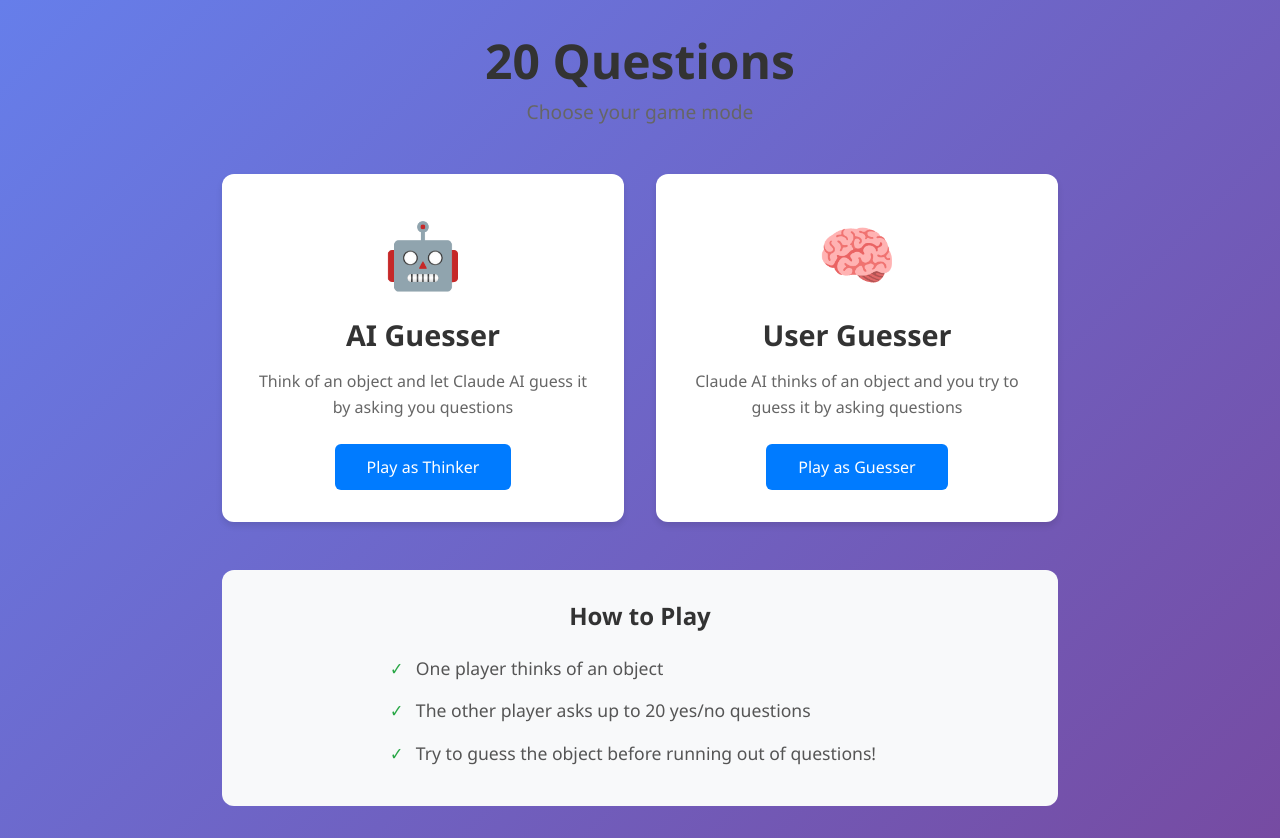
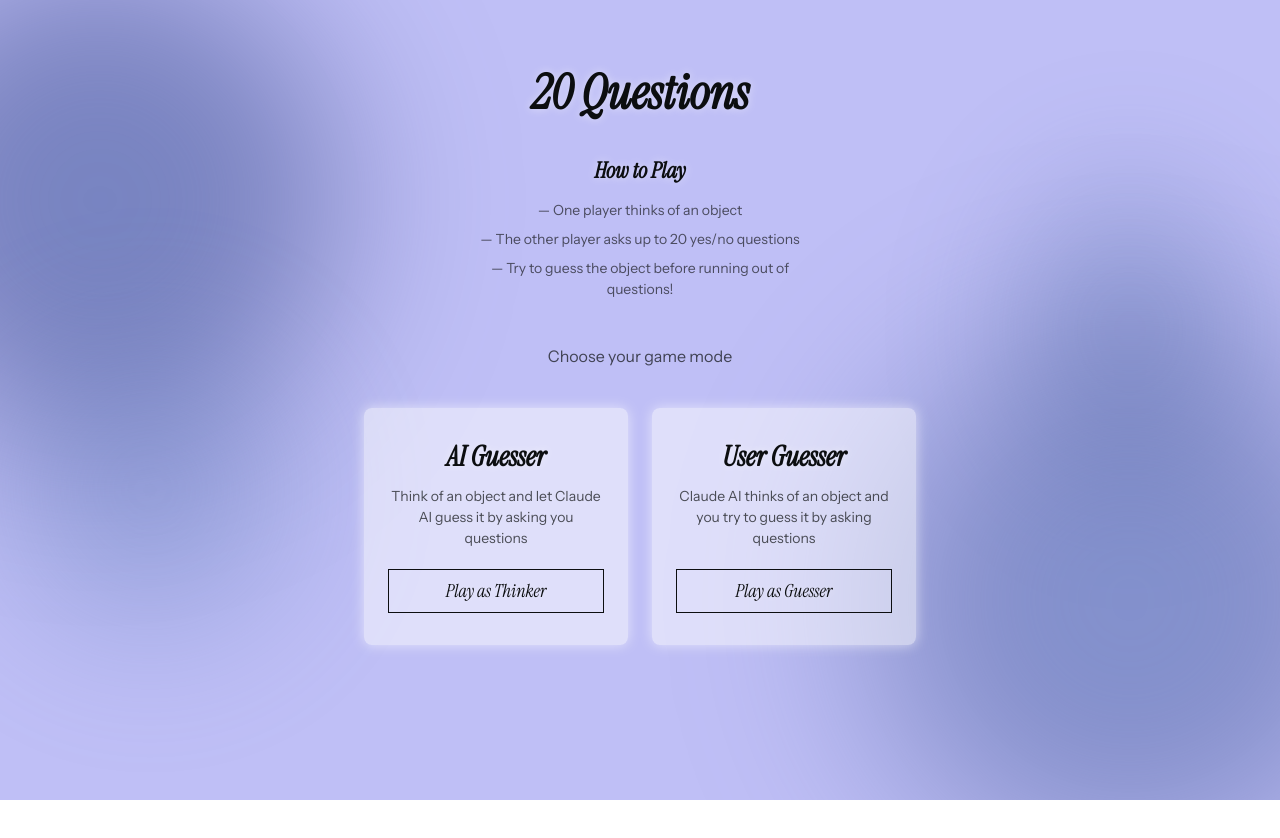
Before and after one commit to renoj-v/20Q, a React (Vite) app: page / in a window 1280 px wide. After the commit the page ends 800 px from the top, so only its background shows below. Built offline with nearby package versions, Linux system fonts and the light colour scheme; no server answers.

Commit message:
applying new styles to home screen

```diff
--- a/src/components/ModeSelection.css
+++ b/src/components/ModeSelection.css
@@ -1,119 +1,239 @@
+/* Mode Selection — matching AIGuesser / UserGuesser design */
+
 .mode-selection {
-  max-width: 900px;
-  margin: 0 auto;
-  padding: 2rem;
+  position: relative;
+  width: 100%;
+  height: 100vh;
+  background: #bfbff6;
+  display: flex;
+  flex-direction: column;
+  align-items: center;
+  overflow: hidden;
+}
+
+/* Decorative gradient background shapes */
+.mode-selection::before,
+.mode-selection::after {
+  content: '';
+  position: absolute;
+  border-radius: 50%;
+  filter: blur(80px);
+  opacity: 0.5;
+  pointer-events: none;
+}
+
+.mode-selection::before {
+  width: 600px;
+  height: 600px;
+  top: -100px;
+  left: -200px;
+  background: radial-gradient(ellipse at center, #3a5ba0 0%, #2a3a7c 40%, transparent 70%);
+}
+
+.mode-selection::after {
+  width: 700px;
+  height: 700px;
+  bottom: -150px;
+  right: -200px;
+  background: radial-gradient(ellipse at center, #5a7cbf 0%, #3a5090 30%, transparent 70%);
+}
+
+/* Extra decorative layer */
+.mode-selection-bg {
+  position: absolute;
+  inset: 0;
+  pointer-events: none;
+  overflow: hidden;
+}
+
+.mode-selection-bg::before {
+  content: '';
+  position: absolute;
+  width: 500px;
+  height: 500px;
+  top: 30%;
+  left: -100px;
+  background: radial-gradient(ellipse at center, #4a6aaa 0%, transparent 60%);
+  filter: blur(60px);
+  opacity: 0.4;
+}
+
+.mode-selection-bg::after {
+  content: '';
+  position: absolute;
+  width: 400px;
+  height: 500px;
+  top: 10%;
+  right: -50px;
+  background: radial-gradient(ellipse at center, #2a4a8a 0%, transparent 60%);
+  filter: blur(60px);
+  opacity: 0.35;
+}
+
+/* Title */
+.mode-title {
+  position: relative;
+  z-index: 2;
+  margin-top: 64px;
+  margin-bottom: 4px;
+  font-family: 'Instrument Serif', serif;
+  font-style: italic;
+  font-size: 48px;
+  color: #0c0e10;
+  text-shadow: 0px 0px 9px rgba(255, 255, 255, 0.5);
   text-align: center;
 }
 
-.mode-selection h1 {
-  font-size: 3rem;
-  margin-bottom: 0.5rem;
-  color: #333;
+.mode-subtitle {
+  position: relative;
+  z-index: 2;
+  font-family: 'Instrument Sans', sans-serif;
+  font-size: 16px;
+  color: rgba(12, 14, 16, 0.7);
+  margin-bottom: 40px;
+  text-align: center;
 }
 
-.subtitle {
-  font-size: 1.2rem;
-  color: #666;
-  margin-bottom: 3rem;
+/* Cards container */
+.mode-cards {
+  position: relative;
+  z-index: 2;
+  display: flex;
+  gap: 24px;
+  padding: 0 24px;
+  max-width: 600px;
+  width: 100%;
 }
 
-.mode-cards {
-  display: grid;
-  grid-template-columns: repeat(auto-fit, minmax(300px, 1fr));
-  gap: 2rem;
-  margin-bottom: 3rem;
+/* Card — matching swipe-card / user-guesser-card style */
+.mode-card {
+  flex: 1;
+  background: rgba(255, 255, 255, 0.5);
+  border-radius: 8px;
+  box-shadow: 0px 0px 13px 0px rgba(255, 255, 255, 0.6);
+  padding: 32px 24px;
+  cursor: pointer;
+  display: flex;
+  flex-direction: column;
+  align-items: center;
+  text-align: center;
+  transition: transform 0.2s ease, box-shadow 0.2s ease;
+  animation: modeCardFadeIn 0.5s cubic-bezier(0.2, 0.8, 0.3, 1);
 }
 
-.mode-card {
-  background: white;
-  border-radius: 12px;
-  padding: 2rem;
-  box-shadow: 0 4px 6px rgba(0, 0, 0, 0.1);
-  cursor: pointer;
-  transition: transform 0.2s, box-shadow 0.2s;
+@keyframes modeCardFadeIn {
+  from {
+    opacity: 0;
+    transform: scale(0.9) translateY(20px);
+  }
+  to {
+    opacity: 1;
+    transform: scale(1) translateY(0);
+  }
 }
 
 .mode-card:hover {
-  transform: translateY(-5px);
-  box-shadow: 0 8px 12px rgba(0, 0, 0, 0.15);
+  transform: translateY(-4px);
+  box-shadow: 0px 0px 20px 2px rgba(255, 255, 255, 0.75);
 }
 
-.mode-icon {
-  font-size: 4rem;
-  margin-bottom: 1rem;
+.mode-card:active {
+  transform: scale(0.98);
 }
 
 .mode-card h2 {
-  font-size: 1.8rem;
-  margin-bottom: 1rem;
-  color: #333;
+  font-family: 'Instrument Serif', serif;
+  font-style: italic;
+  font-size: 28px;
+  color: #0c0e10;
+  text-shadow: 0px 0px 9px rgba(255, 255, 255, 0.5);
+  margin-bottom: 12px;
+  line-height: 1.2;
 }
 
 .mode-card p {
-  color: #666;
-  margin-bottom: 1.5rem;
-  line-height: 1.6;
+  font-family: 'Instrument Sans', sans-serif;
+  font-size: 14px;
+  line-height: 1.5;
+  color: rgba(12, 14, 16, 0.7);
+  margin-bottom: 20px;
+  flex: 1;
 }
 
-.mode-button {
-  background: #007bff;
-  color: white;
-  border: none;
-  padding: 0.75rem 2rem;
-  border-radius: 6px;
-  font-size: 1rem;
-  cursor: pointer;
-  transition: background 0.2s;
+/* Play button inside cards */
+.mode-btn {
+  width: 100%;
+  height: 44px;
+  border: 1px solid #0c0e10;
+  font-size: 18px;
+  display: flex;
+  align-items: center;
+  justify-content: center;
 }
 
-.mode-button:hover {
-  background: #0056b3;
+.mode-btn:hover {
+  background: rgba(255, 255, 255, 0.15);
 }
 
-.instructions {
-  background: #f8f9fa;
-  border-radius: 12px;
-  padding: 2rem;
-  margin-top: 2rem;
+.mode-btn:active {
+  background: rgba(255, 255, 255, 0.25);
 }
 
-.instructions h3 {
-  font-size: 1.5rem;
-  margin-bottom: 1rem;
-  color: #333;
+/* Instructions */
+.mode-instructions {
+  position: relative;
+  z-index: 2;
+  margin-top: 32px;
+  margin-bottom: 40px;
+  max-width: 340px;
+  text-align: center;
 }
 
-.instructions ul {
+.mode-instructions h3 {
+  font-family: 'Instrument Serif', serif;
+  font-style: italic;
+  font-size: 22px;
+  color: #0c0e10;
+  text-shadow: 0px 0px 9px rgba(255, 255, 255, 0.5);
+  margin-bottom: 12px;
+}
+
+.mode-instructions ul {
   list-style: none;
   padding: 0;
-  text-align: left;
-  max-width: 500px;
-  margin: 0 auto;
+  margin: 0;
 }
 
-.instructions li {
-  padding: 0.5rem 0;
-  color: #555;
-  font-size: 1.1rem;
+.mode-instructions li {
+  font-family: 'Instrument Sans', sans-serif;
+  font-size: 14px;
+  color: rgba(12, 14, 16, 0.65);
+  padding: 4px 0;
+  line-height: 1.5;
 }
 
-.instructions li:before {
-  content: "✓ ";
-  color: #28a745;
-  font-weight: bold;
-  margin-right: 0.5rem;
+.mode-instructions li::before {
+  content: '— ';
 }
 
-@media (max-width: 768px) {
-  .mode-selection h1 {
-    font-size: 2rem;
+/* Responsive */
+@media (max-width: 560px) {
+  .mode-title {
+    margin-top: 60px;
+    font-size: 36px;
   }
 
   .mode-cards {
-    grid-template-columns: 1fr;
+    flex-direction: column;
+    gap: 16px;
+    padding: 0 20px;
   }
 
-  .instructions ul {
-    text-align: center;
+  .mode-card {
+    padding: 24px 20px;
+  }
+
+  .mode-instructions {
+    margin-bottom: 24px;
   }
 }
--- a/src/components/ModeSelection.jsx
+++ b/src/components/ModeSelection.jsx
@@ -1,29 +1,14 @@
 import React from 'react';
+import Button from './Button';
 import './ModeSelection.css';
 
 const ModeSelection = ({ onSelectMode }) => {
   return (
     <div className="mode-selection">
-      <h1>20 Questions</h1>
-      <p className="subtitle">Choose your game mode</p>
+      <div className="mode-selection-bg" />
 
-      <div className="mode-cards">
-        <div className="mode-card" onClick={() => onSelectMode('ai-guesser')}>
-          <div className="mode-icon">🤖</div>
-          <h2>AI Guesser</h2>
-          <p>Think of an object and let Claude AI guess it by asking you questions</p>
-          <button className="mode-button">Play as Thinker</button>
-        </div>
-
-        <div className="mode-card" onClick={() => onSelectMode('user-guesser')}>
-          <div className="mode-icon">🧠</div>
-          <h2>User Guesser</h2>
-          <p>Claude AI thinks of an object and you try to guess it by asking questions</p>
-          <button className="mode-button">Play as Guesser</button>
-        </div>
-      </div>
-
-      <div className="instructions">
+      <h1 className="mode-title">20 Questions</h1>
+      <div className="mode-instructions">
         <h3>How to Play</h3>
         <ul>
           <li>One player thinks of an object</li>
@@ -31,6 +16,27 @@ const ModeSelection = ({ onSelectMode }) => {
           <li>Try to guess the object before running out of questions!</li>
         </ul>
       </div>
+      <p className="mode-subtitle">Choose your game mode</p>
+
+      <div className="mode-cards">
+        <div className="mode-card" onClick={() => onSelectMode('ai-guesser')}>
+          <h2>AI Guesser</h2>
+          <p>Think of an object and let Claude AI guess it by asking you questions</p>
+          <Button className="mode-btn" onClick={(e) => e.stopPropagation()}>
+            Play as Thinker
+          </Button>
+        </div>
+
+        <div className="mode-card" onClick={() => onSelectMode('user-guesser')}>
+          <h2>User Guesser</h2>
+          <p>Claude AI thinks of an object and you try to guess it by asking questions</p>
+          <Button className="mode-btn" onClick={(e) => e.stopPropagation()}>
+            Play as Guesser
+          </Button>
+        </div>
+      </div>
+
+
     </div>
   );
 };
```
